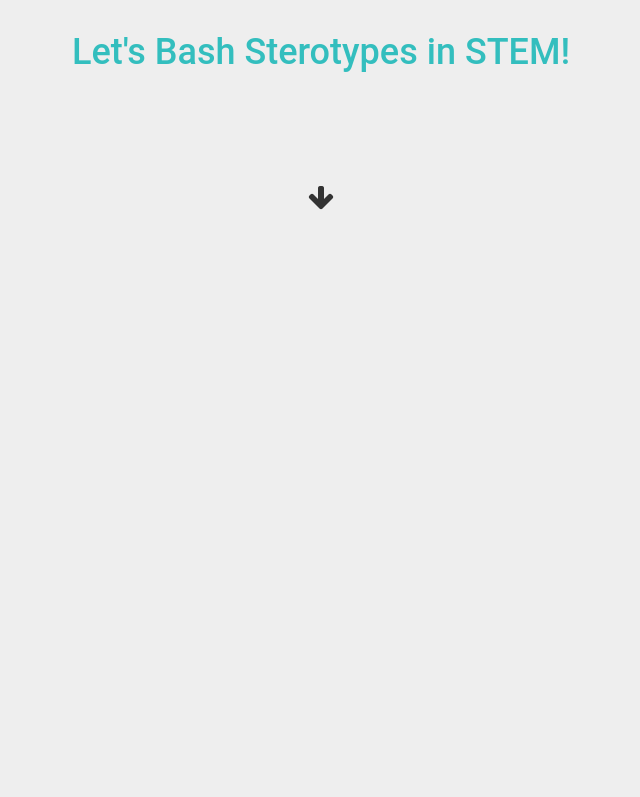
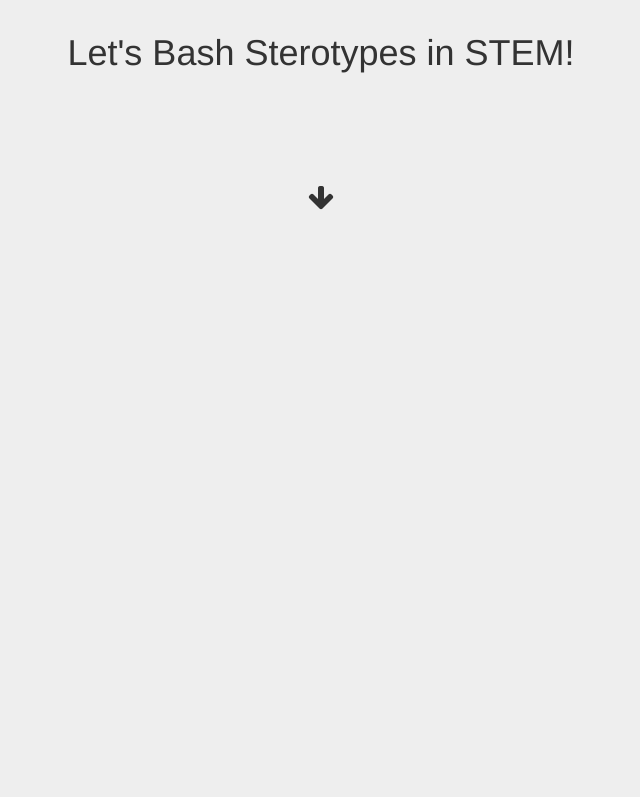
Before and after one commit to jindigiordano/TeamRoot, a plain HTML site: page index.html in a window 1280 px wide. Shown: the top 797 px of the page, without its empty margins (319-959 px from the left). Drawn offline with nearby package versions, Linux system fonts and the light colour scheme.

Commit message:
index.html

```diff
--- a/css/main.css
+++ b/css/main.css
@@ -1,17 +1,4 @@
 
-* {
-    -webkit-box-sizing: border-box;
-    -moz-box-sizing: border-box;
-    -ms-box-sizing: border-box;
-    box-sizing: border-box;
-}
-
-*{
-    font-family: 'Roboto', sans-serif;, cursive;
-}
-img,embed,object,video{
-    max-width: 100%;
-}
 header,nav,footer,section,article,div{
     box-sizing: border-box;
 
@@ -24,7 +11,6 @@ body{
     display: block;
     font-style: white;
     text-align: center;
-    font-family: 'Roboto', sans-serif;
 }
 /*header*/
 
@@ -53,10 +39,6 @@ body{
     width: 100%;
 
     display: flex;
-}
-
-h1 {
-    color:#33bebe;
 }
 
 .footer{
```
